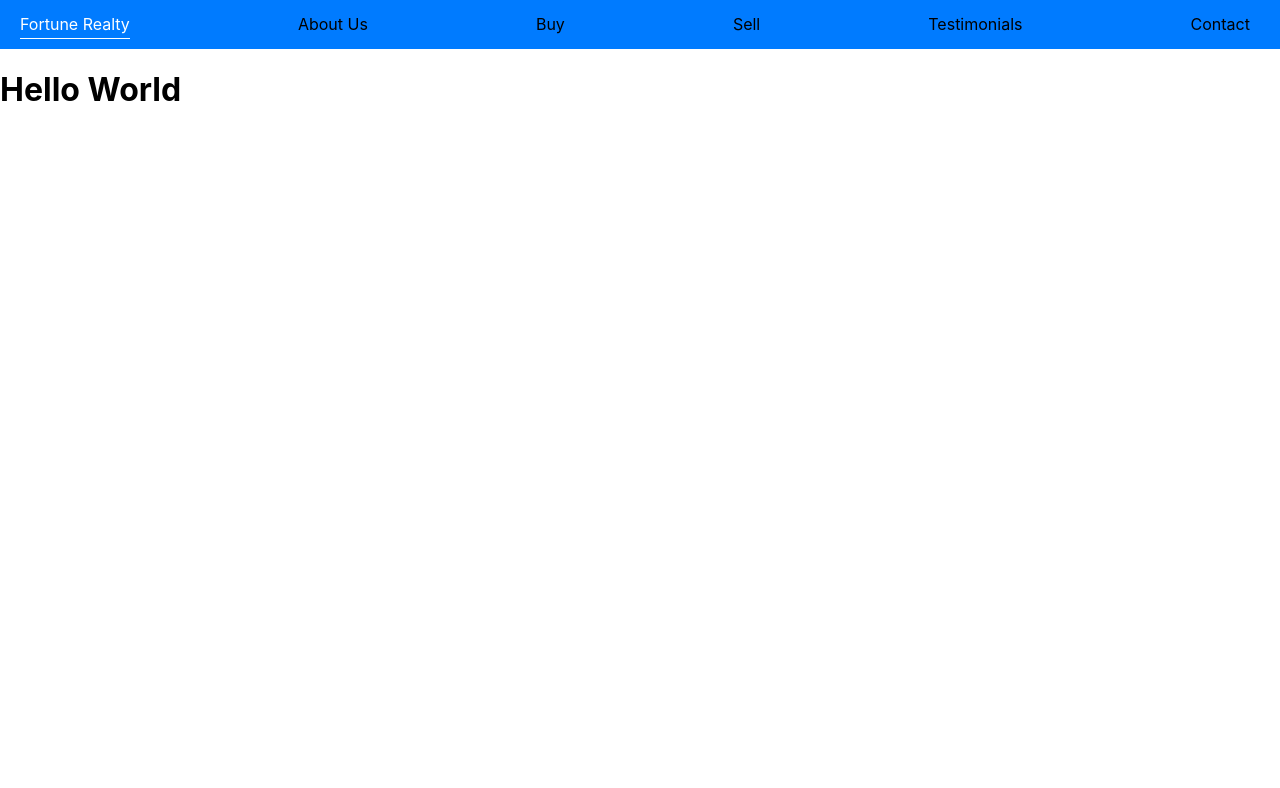
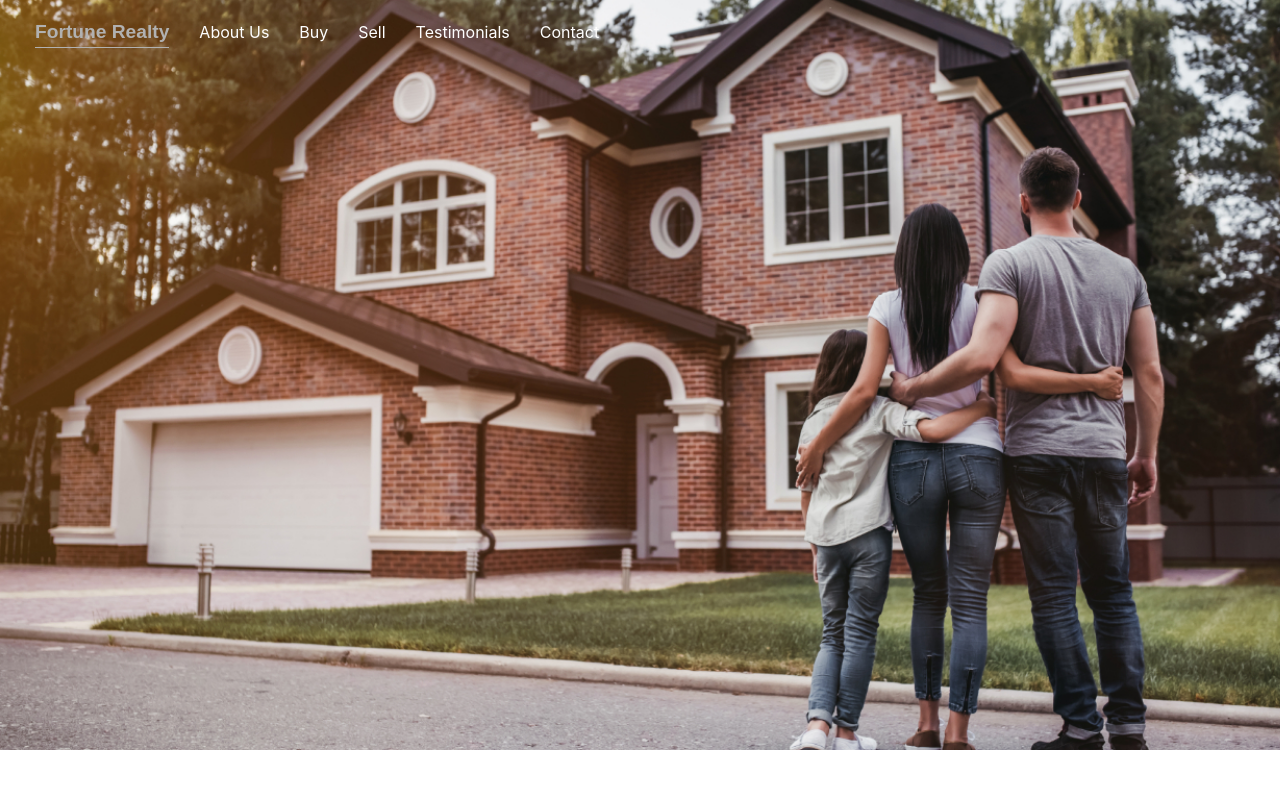
Before and after one commit to kalmontee/FortuneRealty, a React (Create React App) app in the folder client/: page / in a window 1280 px wide. Shown: the top 788 px of the page. Built offline with nearby package versions, Linux system fonts and the light colour scheme.

Commit message:
Style NavBar Component, added a NoMatch Component for 404 error/page not found.

```diff
--- a/client/src/App.js
+++ b/client/src/App.js
@@ -6,13 +6,13 @@ import Buy from './pages/Buy';
 import Sell from './pages/Sell';
 import Testimonials from './pages/Testimonials';
 import Contact from './pages/Contact';
+import NoMatch from './pages/NoMatch';
 import logo from './logo.svg';
 import './App.css';
 
 function App() {
   return (
     <Router>
-      <div className="App">
         <Switch>
           <Route exact path="/" component={Home} />
           <Route exact path="/about-us" component={About} />
@@ -20,8 +20,8 @@ function App() {
           <Route exact path="/sell" component={Sell} />
           <Route exact path="/testimonials" component={Testimonials} />
           <Route exact path="/contact" component={Contact} />
+          <Route component={NoMatch} />
         </Switch>
-      </div>
     </Router>
   );
 }
--- /dev/null
+++ b/client/src/components/Grid/Grid.js
@@ -0,0 +1,13 @@
+import React from "react";
+import background from '../../assets/images/homebuyer.jpeg';
+
+const homeContainerStyle = {
+  width: '100%',
+  height: '750px',
+  backgroundImage: `url(${background})`,
+  backgroundSize: 'cover'
+};
+
+export const HomeContainer = ({children}) => <div className={`container`} style={homeContainerStyle}>{children}</div>;
+
+export const Container = ({fluid, children}) => <div className={`container`}>{children}</div>;
--- a/client/src/components/NavBar/NavBar.js
+++ b/client/src/components/NavBar/NavBar.js
@@ -1,37 +1,35 @@
-import React, { Component } from 'react';
+import React from 'react';
 import { Link, withRouter } from "react-router-dom";
 import './navbar.css'
 
-class NavBar extends Component {
-  render() {
+const NavBar = () => {
   return (
-      <nav className='navbar'>
-        <Link to="/" className={window.location.pathname === "/" ? "navbarTabsLink" : "LinkClick"}>
+    <nav className={window.location.pathname === "/" ? "home-navbar" : "navbar"}>
+      <Link to="/" className={window.location.pathname === "/" ? "active navbar-title" : "navbarLink navbar-title"}>
         Fortune Realty
       </Link>
 
-        <Link to="/about-us" className={window.location.pathname === "/about-us" ? "navbarTabsLink" : "LinkClick"}>
+      <Link to="/about-us" className={window.location.pathname === "/about-us" ? "active" : "navbarLink"}>
         About Us
       </Link>
 
-        <Link to="/buy" className={window.location.pathname === "/buy" ? "navbarTabsLink" : "LinkClick"}>
+      <Link to="/buy" className={window.location.pathname === "/buy" ? "active" : "navbarLink"}>
         Buy
       </Link>
 
-        <Link to="/sell" className={window.location.pathname === "/sell" ? "navbarTabsLink" : "LinkClick"}>
+      <Link to="/sell" className={window.location.pathname === "/sell" ? "active" : "navbarLink"}>
         Sell
       </Link>
 
-        <Link to="/testimonials" className={window.location.pathname === "/testimonials" ? "navbarTabsLink" : "LinkClick"}>
+      <Link to="/testimonials" className={window.location.pathname === "/testimonials" ? "active" : "navbarLink"}>
         Testimonials
       </Link>
 
-        <Link to="/contact" className={window.location.pathname === "/contact" ? "navbarTabsLink" : "LinkClick"}>
+      <Link to="/contact" className={window.location.pathname === "/contact" ? "active" : "navbarLink"}>
         Contact
       </Link>
     </nav>
   )
 }
-}
 
 export default withRouter(NavBar);
--- a/client/src/components/NavBar/navbar.css
+++ b/client/src/components/NavBar/navbar.css
@@ -1,58 +1,45 @@
 /* NavBar */
+
+.home-navbar {
+  color: rgb(255, 255, 255);
+  line-height: 1.75;
+  padding: 15px 20px;
+  background: transparent;
+}
 
 .navbar {
   line-height: 1.75;
-  display: flex;
-  flex-flow: row;
-  justify-content: space-between;
-  padding: 10px 20px;
-  background: #007bff;
-  color: #fff;
-  box-shadow: 300ms cubic-bezier(0.4, 0, 0.2, 1) 0ms;
-
+  background: #333333;
+  padding: 15px 20px;
+  -webkit-box-shadow: 0px 16px 26px -9px #959595;
+  box-shadow: 0px 16px 26px -9px #959595;
 }
 
-div.navbar-links span {
-  color: #fff;
+.active {
+  color: rgb(177, 177, 177);
+  font-size: 1rem;
+  border-bottom: 1px rgb(177, 177, 177) solid;
+  padding-bottom: 5px;
   text-decoration: none;
-  font-size: 18px;
-  padding: 0 5px;
-  cursor: pointer;
-  display: none;
+  margin: 0 15px;
 }
 
-.navbarTabsLink {
+.navbarLink {
   color: rgb(255, 255, 255);
   font-size: 1rem;
-  border-bottom: 1px #fff solid;
   text-decoration: none;
-  margin-right: 10px;
+  margin: 0 15px;
 }
 
-.LinkClick {
-  color: #000000;
-  font-size: 1rem;
+.active:hover,
+.navbarLink:hover {
   text-decoration: none;
-  margin-right: 10px;
-}
-
-.navbarTabsLink:hover,
-.favoritesLinkClick:hover {
-  text-decoration: none;
-  color: #d4d4d4;
+  color: #ffffff;
   transition: 0.5s ease-in;
 }
 
-div.navbar-title a {
-  font-size: 1.3rem;
-  text-decoration: none;
-  color: #fff;
-
+.navbar-title {
+  font-weight: 600;
+  font-size: 1.2rem;
+  font-family: sans-serif;
 }
-
-div.navbar-title {
-  font-size: 20px;
-  font-family: sans-serif;
-  cursor: pointer;
-
-}
--- a/client/src/pages/Home.js
+++ b/client/src/pages/Home.js
@@ -1,13 +1,15 @@
 import React, { Component } from 'react';
 import NavBar from '../components/NavBar/NavBar';
+import { HomeContainer } from '../components/Grid/Grid';
 
 class Home extends Component {
   render() {
     return (
-      <div>
+      <HomeContainer>
         <NavBar />
-        <h1>Hello World</h1>
-      </div>
+        {/* <img src={img} alt="home buyer" /> */}
+        {/* <h1>Hello World</h1> */}
+      </HomeContainer>
     )
   }
 }
--- /dev/null
+++ b/client/src/pages/NoMatch.js
@@ -0,0 +1,22 @@
+import React from 'react';
+import { Container } from '../components/Grid/Grid';
+import NavBar from '../components/NavBar/NavBar';
+
+function NoMatch() {
+  const divStyle = {
+    textAlign: 'center'
+  }
+  return (
+    <Container>
+      <NavBar />
+      <h1 style={divStyle}>404 Page Not Found</h1>
+      <h1 style={divStyle}>
+        <span role="img" aria-label="Face With Rolling Eyes Emoji">
+          🙄
+        </span>
+      </h1>
+    </Container>
+  );
+}
+
+export default NoMatch;
```
Also changed, not shown: client/src/assets/images/homebuyer.jpeg (added). Lines whose indentation alone changed are shown as unchanged.
